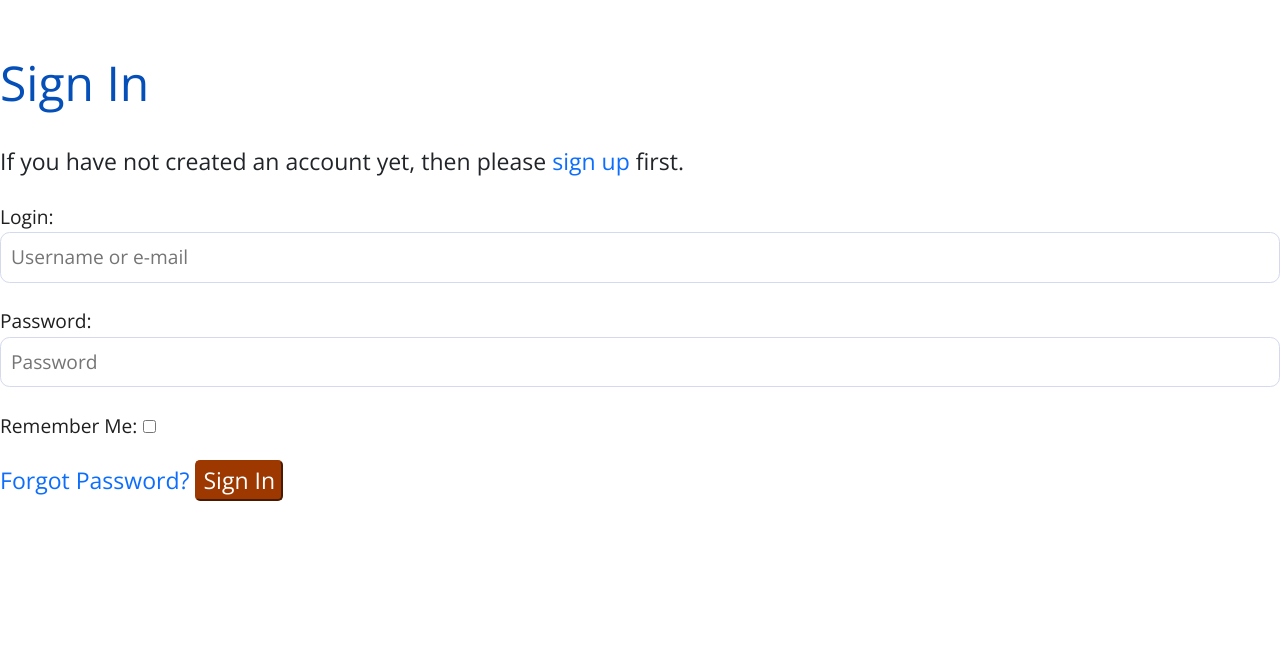
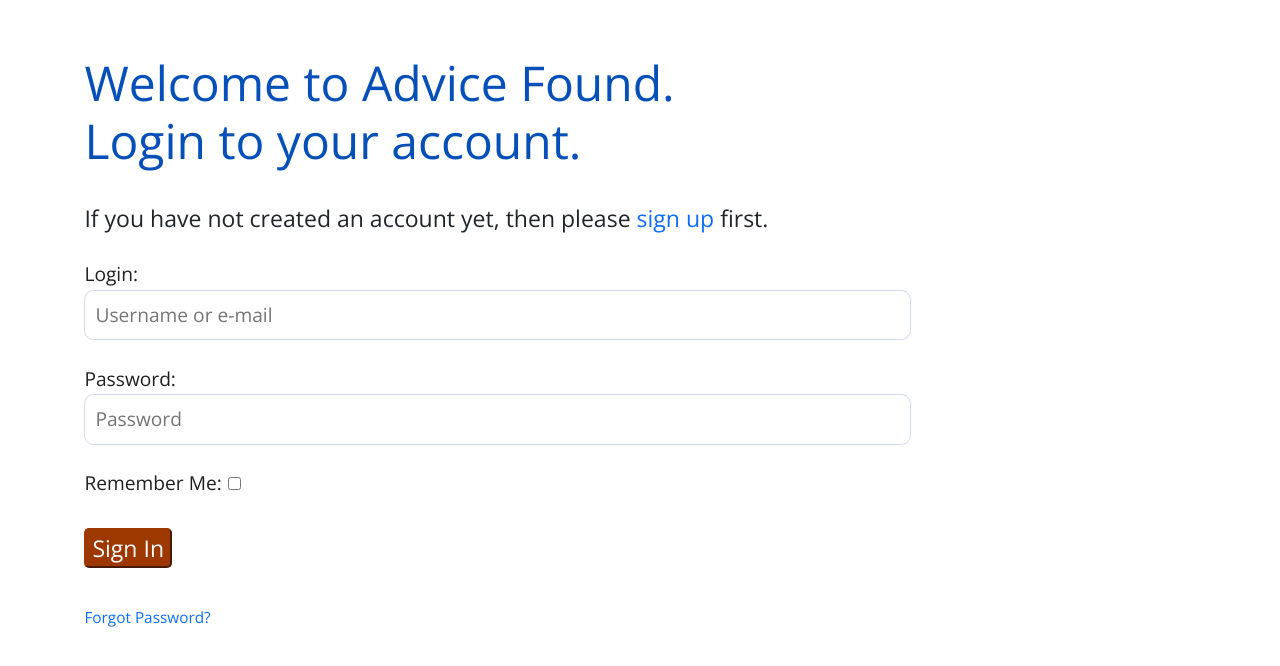
Before and after one commit to jannis-kiriasis/advisor-finder, a Django app: page /accounts/login/ in a window 1280 px wide. Shown: the part 85-751 px from the top of the page. Run offline with Django 3.2, Linux system fonts and the light colour scheme; some libraries are stand-ins or nearby versions; some web fonts are replaced.

Commit message:
Style login page

```diff
--- a/static/css/base.css
+++ b/static/css/base.css
@@ -103,3 +103,7 @@ nav > div > ul > li > a:hover {
     color: var(--liberty);
     background-color: #ffffff;
 }
+
+#forgot-password {
+    font-size: 0.8rem;
+}
--- a/templates/allauth/account/login.html
+++ b/templates/allauth/account/login.html
@@ -1,4 +1,5 @@
-{% extends "account/base.html" %}
+{% extends "base.html" %}
+{% load static %}
 
 {% load i18n %}
 {% load account socialaccount %}
@@ -7,7 +8,17 @@
 
 {% block content %}
 
-<h1>{% trans "Sign In" %}</h1>
+<section>
+
+  <div class="container">
+    <div class="row">
+      <div class="col-9">
+
+        <h1>
+          Welcome to Advice Found.
+          <br>
+          Login to your account.
+        </h1>
 
         {% get_providers as socialaccount_providers %}
 
@@ -39,8 +50,18 @@ for a {{ site_name }} account and sign in below:{% endblocktrans %}</p>
           {% if redirect_field_value %}
           <input type="hidden" name="{{ redirect_field_name }}" value="{{ redirect_field_value }}" />
           {% endif %}
-  <a class="button secondaryAction" href="{% url 'account_reset_password' %}">{% trans "Forgot Password?" %}</a>
+          <div class="mt-4 mb-4">
             <button class="primaryAction" type="submit">{% trans "Sign In" %}</button>
+          </div>
+
+          <a id="forgot-password" class="button secondaryAction" href="{% url 'account_reset_password' %}">{% trans "Forgot Password?" %}</a>
+
         </form>
 
+      </div>
+    </div>
+  </div>
+
+</section>
+
 {% endblock %}
```
Lines whose indentation alone changed are shown as unchanged.
